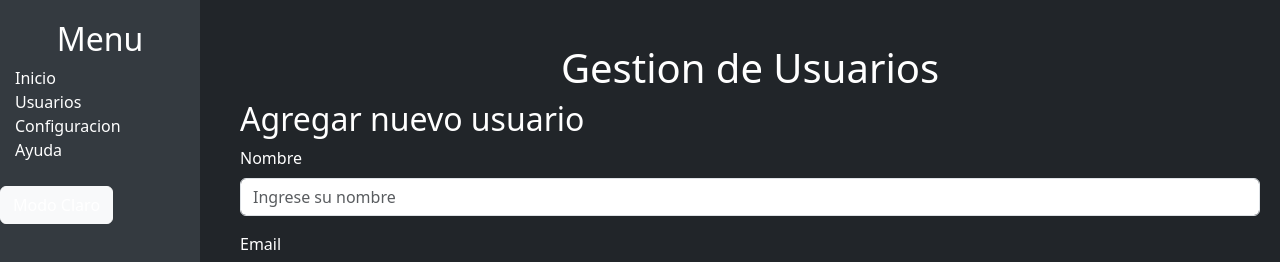
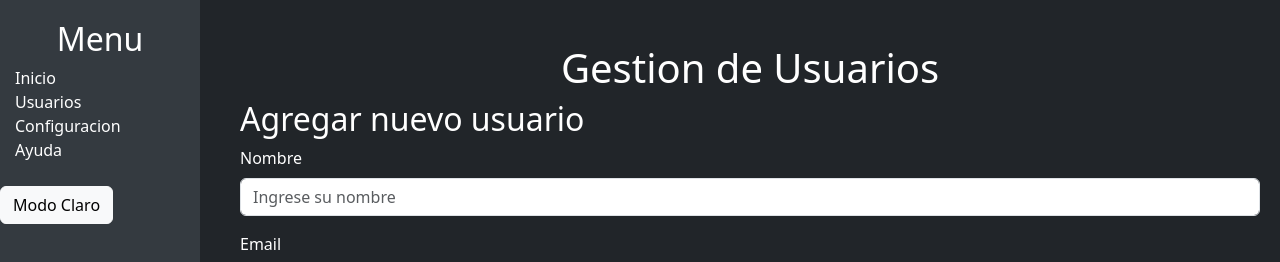
Before and after one commit to marbizu-ai/sc502-1c2025-trabajoenclase, a plain HTML site: page Semana3/bootstrap/index.html in a window 1280 px wide. Both pictures are taken after a click on the button "Modo Oscuro". Shown: the top 262 px of the page. Drawn offline with nearby package versions, Linux system fonts and the light colour scheme.

Commit message:
Hacer que el boton de cambio entre modo oscuro y claro se vea bien en modo oscuro

```diff
--- a/Semana3/bootstrap/style.css
+++ b/Semana3/bootstrap/style.css
@@ -41,3 +41,7 @@ body{
 .dark-mode .btn{
     color: white;
 }
+
+.dark-mode .btn-light{
+    color: black;
+}
```
